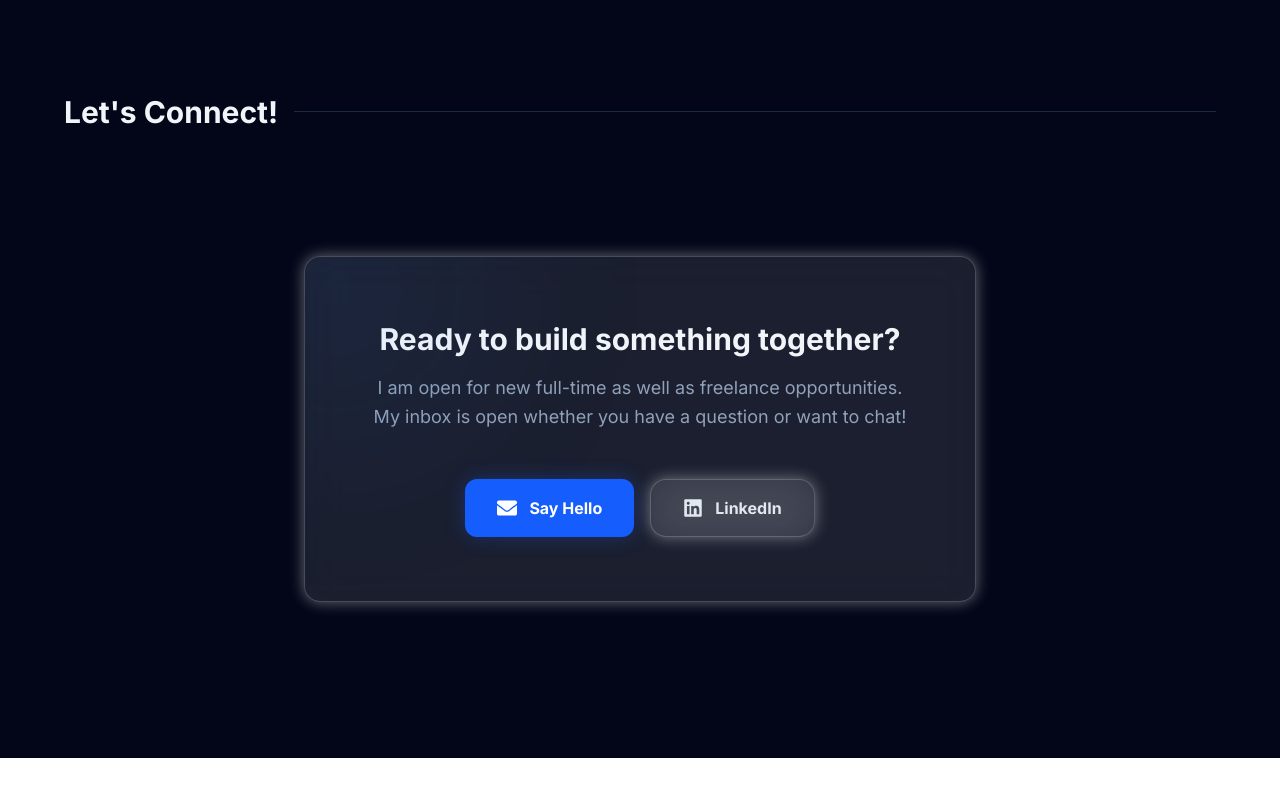
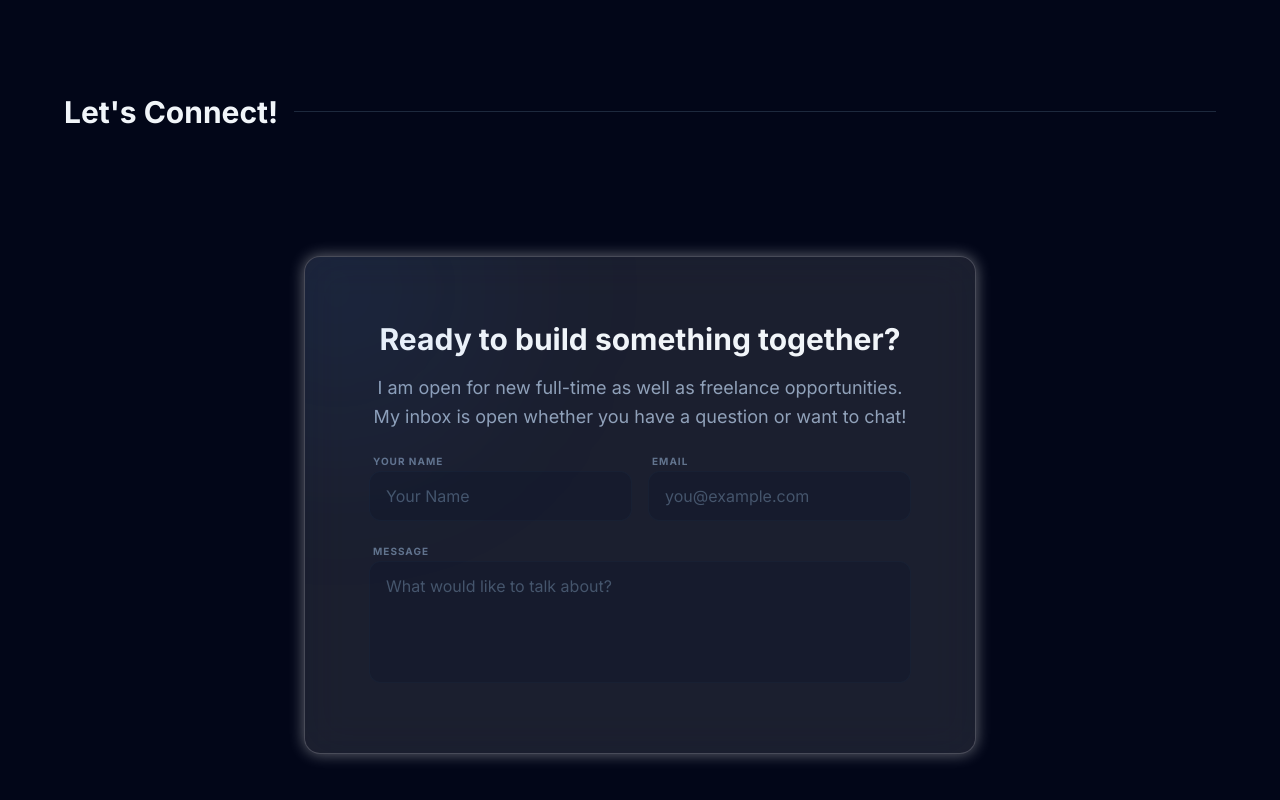
Before and after one commit to nabiladem/portfolio, a React (Vite) app: page / in a window 1280 px wide. Shown: the part 5819-6619 px from the top of the page. Before the commit the page ends 6577 px from the top, so only its background shows below. Built offline with nearby package versions, Linux system fonts and the light colour scheme.

Commit message:
Change contact to form

```diff
--- a/src/App.jsx
+++ b/src/App.jsx
@@ -522,7 +522,7 @@ function App() {
         variants={containerVariants}
         initial="hidden"
         whileInView="visible"
-        viewport={{ once: true, margin:"-100px" }}
+        viewport={{ once: true, margin: "-100px" }}
         className="w-full max-w-[1400px] monitor:max-w-[1800px] mt-24 md:mt-32 px-4 pb-32"
       >
         <div className="flex items-center gap-4 mb-12">
@@ -541,29 +541,45 @@ function App() {
                 I am open for new full-time as well as freelance opportunities.
                 My inbox is open whether you have a question or want to chat!
               </p>
-                <div className="flex flex-col sm:flex-row gap-4 justify-center pt-8 relative z-10">
-                <motion.a
-                  href="mailto:nabiladem@gmail.com"
-                  whileHover={{ y: -5, scale: 1.02 }}
-                  whileTap={{ scale: 0.98 }}
-                  className="flex items-center justify-center gap-3 bg-blue-600 hover:bg-blue-500 text-white font-bold px-8 py-4 rounded-xl shadow-[0_0_20px_rgba(37,99,235,0.3)] transition-all"
+
+              <form
+                action="https://formspree.io/f/{F0RM_ID_HERE}"
+                method="POST"
+                className="space-y-4 text-left"
               >
-                  <FaEnvelope className="text-xl" />
-                  Say Hello
-                </motion.a>
-
-                <motion.a
-                  href="https://linkedin.com/in/nabiladem"
-                  target="_blank"
-                  rel="noopener noreferrer"
-                  whileHover={{ y: -5, scale: 1.02 }}
-                  whileTap={{ scale: 0.98 }}
-                  className="flex items-center justify-center gap-3 liquid-glass px-8 py-4 rounded-xl border-white/10 hover:border-white/30 text-slate-200 transition-all font-bold"
-                >
-                  <FaLinkedin className="text-xl" />
-                  LinkedIn
-                </motion.a>
+                <div className="grid grid-cols-1 md:grid-cols-2 gap-4">
+                  <div className="space-y-1">
+                    <label className="text-[10px] font-bold uppercase tracking-widest text-slate-500 ml-1">Your Name</label>
+                    <input
+                      type="text"
+                      name="name"
+                      required
+                      className="w-full bg-slate-900/40 border border-slate-800/50 rounded-xl px-4 py-3 text-slate-100 focus:outline-none focus:border-blue-500/50 focus:ring-1 focus:ring-blue-500/20 transition-all placeholder:text-slate-600"
+                      placeholder="Your Name"
+                    />
                   </div>
+                  <div className="space-y-1">
+                    <label className="text-[10px] font-bold uppercase tracking-widest text-slate-500 ml-1">Email</label>
+                    <input
+                      type="email"
+                      name="email"
+                      required
+                      className="w-full bg-slate-900/40 border border-slate-800/50 rounded-xl px-4 py-3 text-slate-100 focus:outline-none focus:border-blue-500/50 focus:ring-1 focus:ring-blue-500/20 transition-all placeholder:text-slate-600"
+                      placeholder="you@example.com"
+                    />
+                  </div>
+                </div>
+                <div className="space-y-1">
+                  <label className="text-[10px] font-bold uppercase tracking-widest text-slate-500 ml-1">Message</label>
+                  <textarea
+                    name="message"
+                    required
+                    rows="4"
+                    className="w-full bg-slate-900/40 border border-slate-800/50 rounded-xl px-4 py-3 text-slate-100 focus:outline-none focus:border-blue-500/50 focus:ring-1 focus:ring-blue-500/20 transition-all placeholder:text-slate-600 resize-none"
+                    placeholder="What would like to talk about?"
+                  ></textarea>
+                </div>
+              </form>
             </div>
           </motion.div>
         </div>
```
Lines whose indentation alone changed are shown as unchanged.
